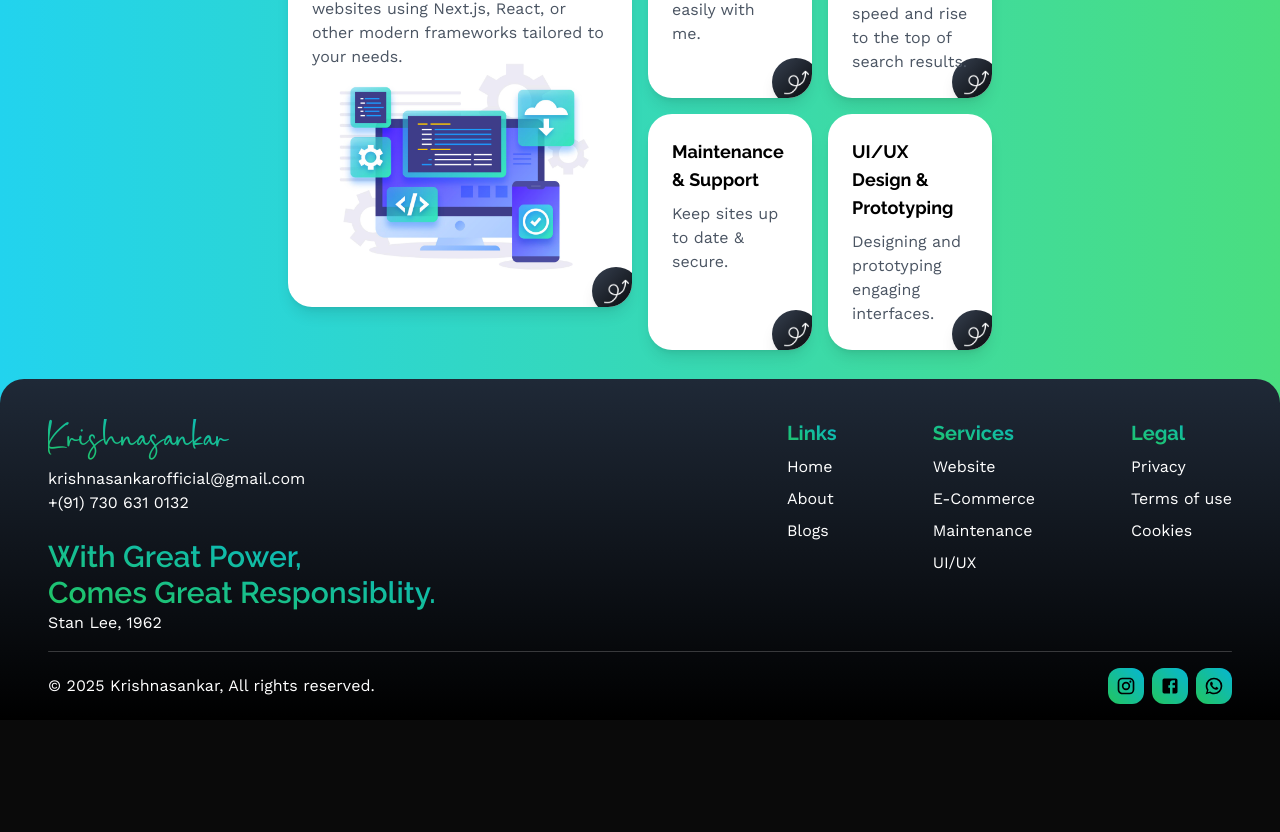
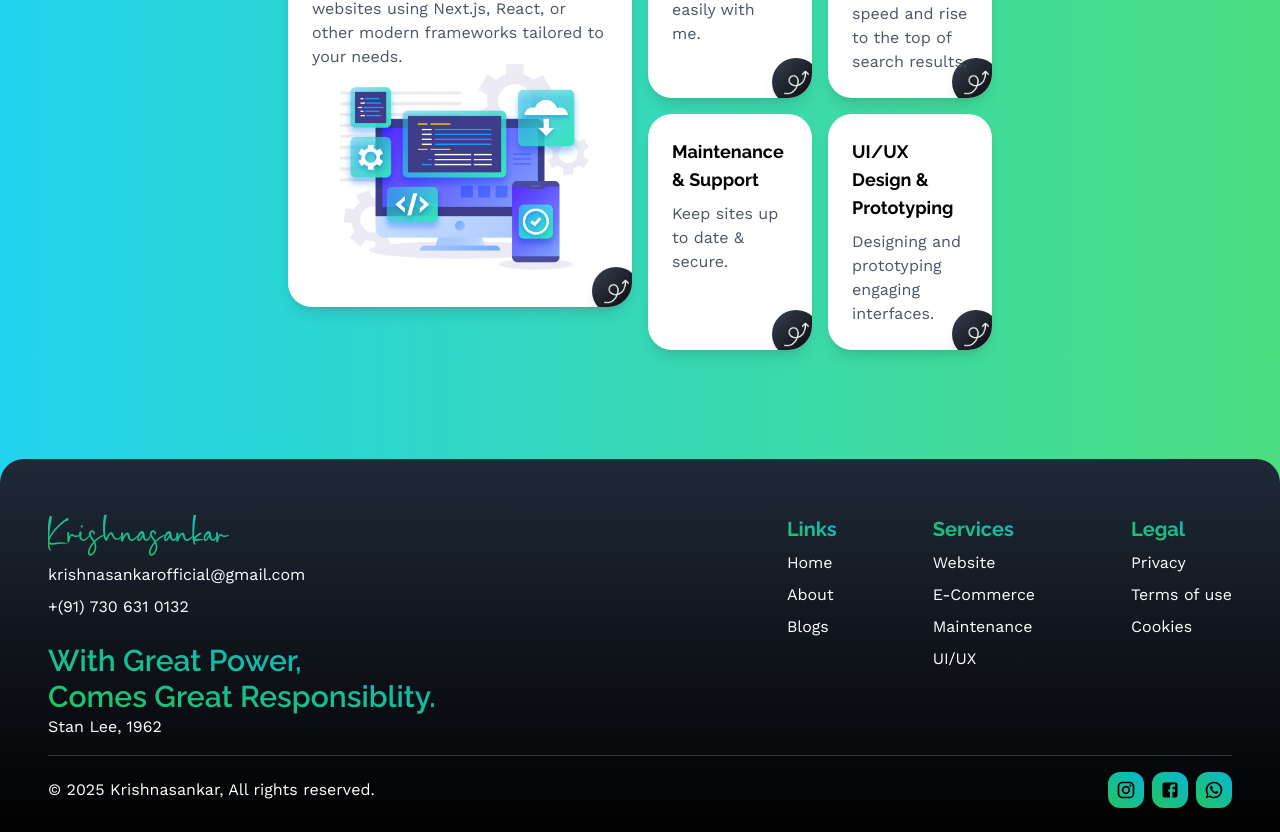
Before and after one commit to krishnasankarofficial/krishnasankar.com, a Next.js app: page / in a window 1280 px wide. Shown: the part 1675-2507 px from the top of the page. Before the commit the page ends 2395 px from the top, so only its background shows below. Built offline with nearby package versions, Linux system fonts and the light colour scheme; a web font is replaced by a local one.

Commit message:
Added animations in footer

```diff
--- a/app/ui/Footer.tsx
+++ b/app/ui/Footer.tsx
@@ -10,62 +10,102 @@ export default function Footer() {
     const ref = useRef(null);
     const inView = useInView(ref, {once: false});
     return (
-        <footer ref={ref} className="w-full mt-12 flex flex-col items-center justify-between px-12  py-4 bg-gradient-to-t from-black to-gray-800 rounded-t-3xl text-white pt-10 animate-slideUp">
+        <footer ref={ref} className="w-full flex flex-col items-center justify-between bg-transparent pt-32">
             {inView && (
+                <div
+                    className="w-full flex flex-col items-center justify-between  bg-gradient-to-t from-black to-gray-800 rounded-t-3xl text-white px-12 py-6 pt-14"
+                    >
+                    <div className="w-full flex items-start justify-between">
+                        <div
+                            className="flex flex-col"
+                            >
                             <motion.div
-                    className="w-full flex flex-col items-center justify-between overflow-hidden"
-                    initial={{ opacity: 0, y: 50 }}
+                                className="bg-gradient-to-tr from-green-500 to-cyan-500 bg-clip-text text-transparent"
+                                initial={{ opacity: 0, y: -50 }}
                                 animate={{ opacity: 1, y: 0 }}
                                 transition={{ duration: 0.5, ease: "easeOut", delay: 0.6 }}
                                 >
-                    <div className="w-full flex items-start justify-between">
-                        <div className="flex flex-col">
-                            <div className="bg-gradient-to-tr from-green-500 to-cyan-500 bg-clip-text text-transparent">
                                 <Logo size="lg" />
-                            </div>
+                            </motion.div>
+                            <motion.div
+                                className="flex flex-col gap-2"
+                                initial={{ opacity: 0, y: -50 }}
+                                animate={{ opacity: 1, y: 0 }}
+                                transition={{ duration: 0.5, ease: "easeOut", delay: 0.7 }}
+                                >
                                 <Link href={'mailto:krishnasankarofficial@gmail.com'}>
                                     krishnasankarofficial@gmail.com
                                 </Link>
                                 <Link href={'tel:917306310132'}>
                                     +(91) 730 631 0132
                                 </Link>
-                            <p className="mt-6 font-raleway font-semibold text-3xl bg-gradient-to-tr from-green-500 to-cyan-500 bg-clip-text text-transparent">
+                            </motion.div>
+                            <motion.p
+                                className="mt-6 font-raleway font-semibold text-3xl bg-gradient-to-tr from-green-500 to-cyan-500 bg-clip-text text-transparent"
+                                initial={{ opacity: 0, y: -50 }}
+                                animate={{ opacity: 1, y: 0 }}
+                                transition={{ duration: 0.5, ease: "easeOut", delay: 0.7 }}
+                                >
                                 With Great Power, <br></br> Comes Great Responsiblity.
-                            </p>
-                            <span>Stan Lee, 1962</span>
+                            </motion.p>
+                            <motion.span
+                                initial={{ opacity: 0, y: -50 }}
+                                animate={{ opacity: 1, y: 0 }}
+                                transition={{ duration: 0.5, ease: "easeOut", delay: 0.8 }}
+                                >Stan Lee, 1962</motion.span>
                         </div>
                         <div className="flex flex-col items-start justify-center">
                             <div className="w-full flex items-start justify-between gap-24">
-                                <div className="flex flex-col gap-2">
+                                <motion.div
+                                    className="flex flex-col gap-2"
+                                    initial={{ opacity: 0, y: -50 }}
+                                    animate={{ opacity: 1, y: 0 }}
+                                    transition={{ duration: 0.5, ease: "easeOut", delay: 0.6 }}
+                                    >
                                     <span className="font-bold font-raleway text-xl bg-gradient-to-tr from-green-500 to-cyan-500 bg-clip-text text-transparent">Links</span>
                                     <Link href={''}>Home</Link>
                                     <Link href={''}>About</Link>
                                     <Link href={''}>Blogs</Link>
-                                </div>
-                                <div className="flex flex-col gap-2">
+                                </motion.div>
+                                <motion.div
+                                    className="flex flex-col gap-2"
+                                    initial={{ opacity: 0, y: -50 }}
+                                    animate={{ opacity: 1, y: 0 }}
+                                    transition={{ duration: 0.5, ease: "easeOut", delay: 0.7 }}
+                                    >
                                     <span className="font-bold font-raleway text-xl bg-gradient-to-tr from-green-500 to-cyan-500 bg-clip-text text-transparent">Services</span>
                                     <Link href={''}>Website</Link>
                                     <Link href={''}>E-Commerce</Link>
                                     <Link href={''}>Maintenance</Link>
                                     <Link href={''}>UI/UX</Link>
-                                </div>
-                                <div className="flex flex-col gap-2">
+                                </motion.div>
+                                <motion.div
+                                    className="flex flex-col gap-2"
+                                    initial={{ opacity: 0, y: -50 }}
+                                    animate={{ opacity: 1, y: 0 }}
+                                    transition={{ duration: 0.5, ease: "easeOut", delay: 0.8 }}
+                                    >
                                     <span className="font-bold font-raleway text-xl bg-gradient-to-tr from-green-500 to-cyan-500 bg-clip-text text-transparent">Legal</span>
                                     <Link href={''}>Privacy</Link>
                                     <Link href={''}>Terms of use</Link>
                                     <Link href={''}>Cookies</Link>
-                                </div>
+                                </motion.div>
                             </div>
                         </div>
                     </div>
                     <div className="w-full h-[1px] bg-white opacity-20 rounded-full  my-4"></div>
                     <div className="w-full flex items-center justify-between">
-                        <div className="flex-1 flex items-center justify-between gap-4">
+                        <motion.div
+                            className="flex-1 flex items-center justify-between gap-4"
+                            initial={{ opacity: 0, y: -50 }}
+                            animate={{ opacity: 1, y: 0 }}
+                            transition={{ duration: 0.5, ease: "easeOut", delay: 0.6 }}
+                            >
                             &copy; 2025 Krishnasankar, All rights reserved.
-                        </div>
+                        </motion.div>
                         <div className="flex items-center justify-evenly gap-2">
                             <motion.div
-                                initial={{ opacity: 0, y: 50 }}
+                                initial={{ opacity: 0, y: -50 }}
                                 animate={{ opacity: 1, y: 0 }}
                                 transition={{ duration: 0.5, ease: "easeOut", delay: 0.6 }}
                             >
@@ -77,7 +117,7 @@ export default function Footer() {
                                 </Link>
                             </motion.div>
                             <motion.div
-                                initial={{ opacity: 0, y: 50 }}
+                                initial={{ opacity: 0, y: -50 }}
                                 animate={{ opacity: 1, y: 0 }}
                                 transition={{ duration: 0.5, ease: "easeOut", delay: 0.8 }}
                             >
@@ -89,7 +129,7 @@ export default function Footer() {
                                 </Link>
                             </motion.div>
                             <motion.div
-                                initial={{ opacity: 0, y: 50 }}
+                                initial={{ opacity: 0, y: -50 }}
                                 animate={{ opacity: 1, y: 0 }}
                                 transition={{ duration: 0.5, ease: "easeOut", delay: 1.0 }}
                             >
@@ -102,7 +142,7 @@ export default function Footer() {
                             </motion.div>
                         </div>
                     </div>
-                </motion.div>
+                </div>
             )}
         </footer>
     )
```
Lines whose indentation alone changed are shown as unchanged.
